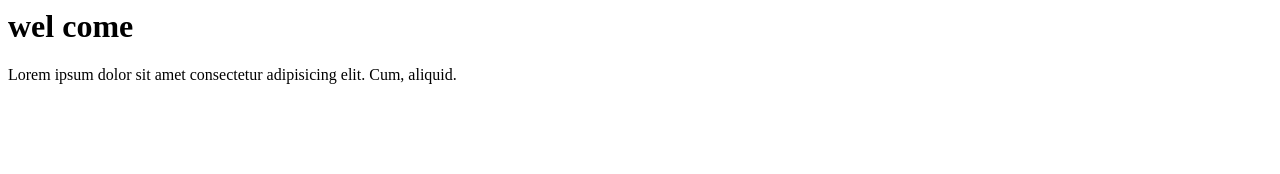
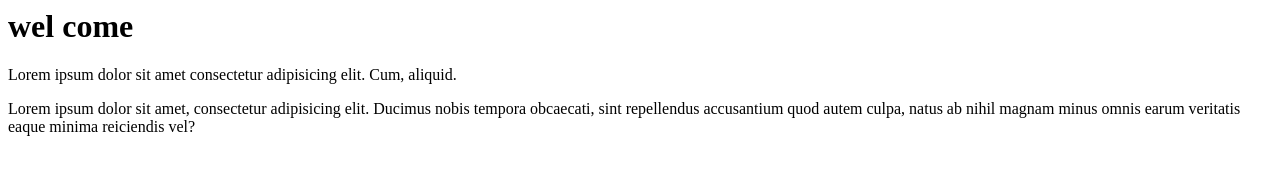
Before and after one commit to nakkarenukadevi/templegiude, a plain HTML site: page index.html in a window 1280 px wide. Drawn offline with Linux system fonts and the light colour scheme.

Commit message:
Commited by Bhanu

```diff
--- a/index.html
+++ b/index.html
@@ -4,5 +4,10 @@
     <p>
       Lorem ipsum dolor sit amet consectetur adipisicing elit. Cum, aliquid.
     </p>
+    <p>
+      Lorem ipsum dolor sit amet, consectetur adipisicing elit. Ducimus nobis
+      tempora obcaecati, sint repellendus accusantium quod autem culpa, natus ab
+      nihil magnam minus omnis earum veritatis eaque minima reiciendis vel?
+    </p>
   </body>
 </html>
```
